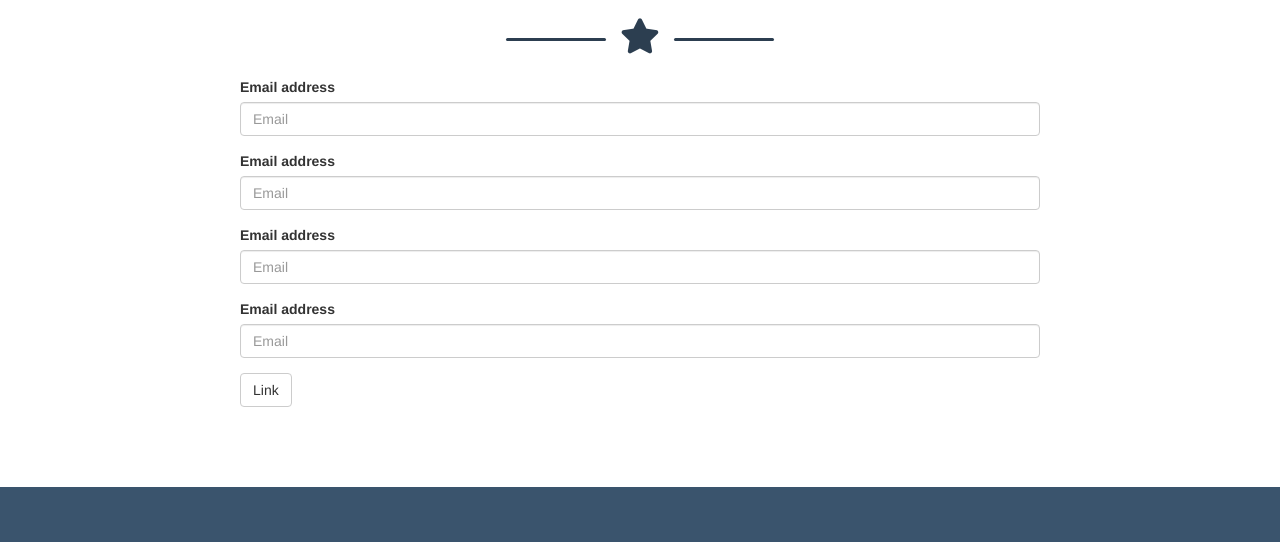
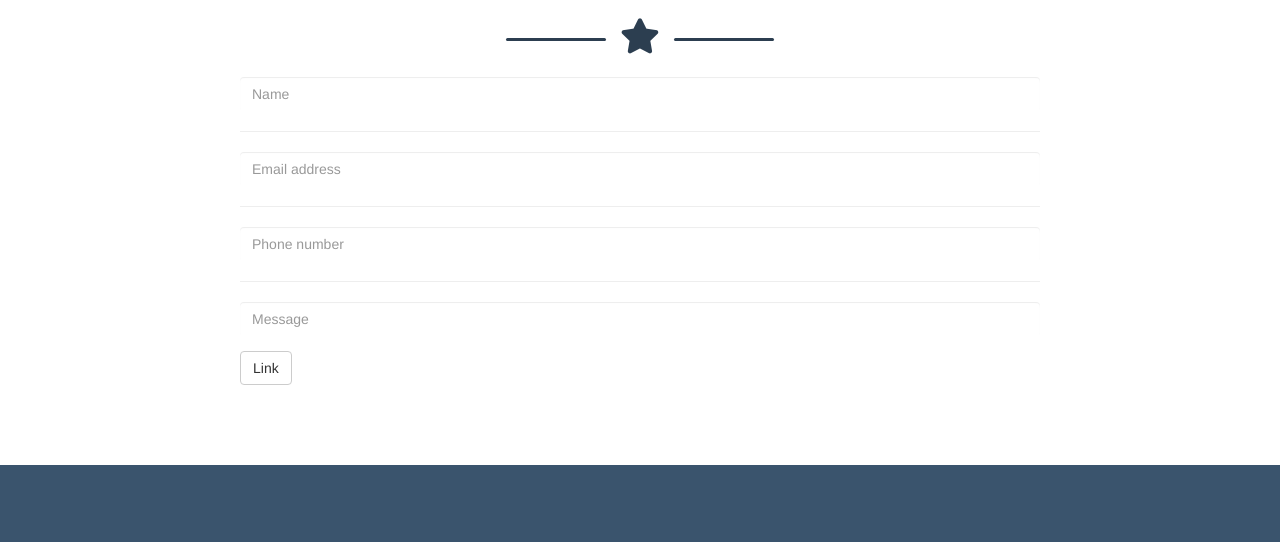
Before and after one commit to FreekAlberti/html-css-bootstrap-freelancer, a plain HTML site: page index.html in a window 1280 px wide. Shown: the part 2415-2957 px from the top of the page. Drawn offline with nearby package versions, Linux system fonts and the light colour scheme.

Commit message:
WIP form

```diff
--- a/css/style.css
+++ b/css/style.css
@@ -256,3 +256,7 @@
     font-size: 65px;
   }
 }
+
+.no-border {
+  border: none;
+}
--- a/index.html
+++ b/index.html
@@ -154,20 +154,19 @@
             </div>
             <form>
               <div class="form-group">
-                <label for="exampleInputEmail1">Email address</label>
-                <input type="email" class="form-control" id="exampleInputEmail1" placeholder="Email">
+                <input type="text" class="no-border form-control" placeholder="Name">
               </div>
+              <hr>
               <div class="form-group">
-                <label for="exampleInputEmail1">Email address</label>
-                <input type="email" class="form-control" id="exampleInputEmail1" placeholder="Email">
+                <input type="email" class="no-border form-control" placeholder="Email address">
               </div>
+              <hr>
               <div class="form-group">
-                <label for="exampleInputEmail1">Email address</label>
-                <input type="email" class="form-control" id="exampleInputEmail1" placeholder="Email">
+                <input type="tel" class="no-border form-control" placeholder="Phone number">
               </div>
+              <hr>
               <div class="form-group">
-                <label for="exampleInputEmail1">Email address</label>
-                <input type="email" class="form-control" id="exampleInputEmail1" placeholder="Email">
+                <input type="text" class="no-border form-control" placeholder="Message">
               </div>
               <a class="btn btn-default" href="#" role="button">Link</a>
             </form>
```
